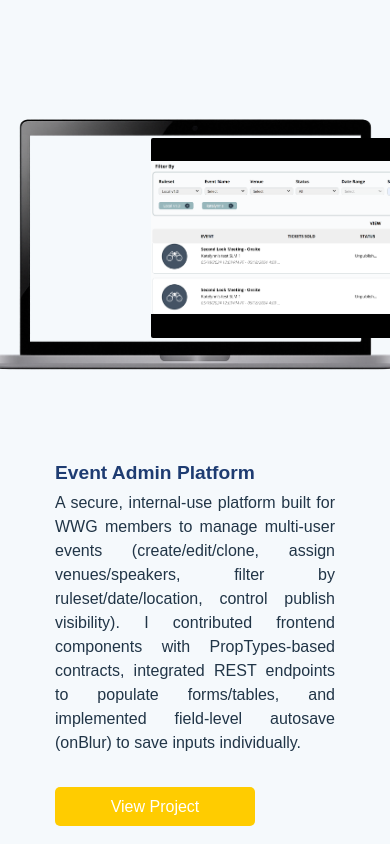
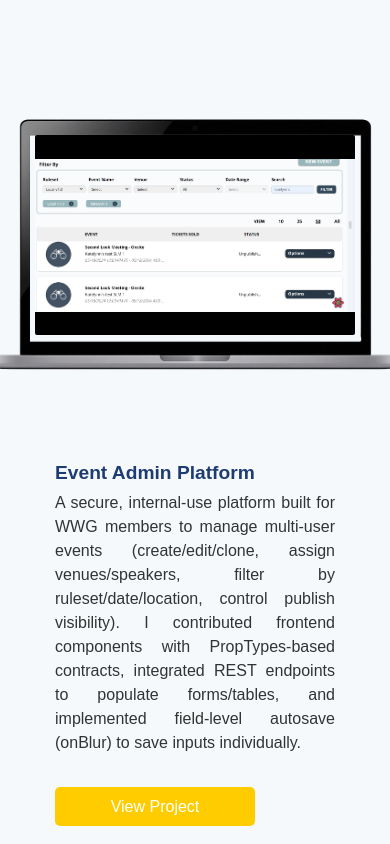
Before and after one commit to corrzhalstead/new-portfolio, a React (Vite) app: page / in a window 390 px wide. Shown: the part 2280-3124 px from the top of the page. Built offline with nearby package versions, Linux system fonts and the light colour scheme.

Commit message:
Updated responsive layout

```diff
--- a/src/components/Card/Card.jsx
+++ b/src/components/Card/Card.jsx
@@ -3,7 +3,7 @@ import styles from "./Card.module.css";
 import { Link } from "react-router-dom";
 import aboutMe from "../../assets/aboutMe_image.png";
 import Button from "../Button/Button";
-import Resume from "../../assets/Corazon_Halstead_Resume.pdf";
+import Resume from "../../assets/Corazon_Halstead_Resume_Portfolio.pdf";
 
 function Card({ header, description, isButtonVisible, buttonText, onClick }) {
   return (
--- a/src/components/Navbar/Navbar.jsx
+++ b/src/components/Navbar/Navbar.jsx
@@ -2,48 +2,12 @@ import React, { useState } from "react";
 import styles from "./Navbar.module.css";
 import { Link } from "react-router-dom";
 import profilePic from "../../assets/ProfilePic.jpg";
+import Resume from "../../assets/Corazon_Halstead_Resume_Portfolio.pdf";
 
 function Navbar() {
   const [isOpen, setIsOpen] = useState(false);
 
   const toggleMenu = () => setIsOpen((prev) => !prev);
-
-  // return (
-  //   <div className={styles.container}>
-  //     <button className={styles.menuToggle} onClick={toggleMenu}>
-  //       ☰
-  //     </button>
-  //     <div className={styles.navbar}>
-  //       <ul className={`${styles.navList} ${isOpen ? styles.open : ""}`}>
-  //         <li className={styles.navItem}>
-  //           <Link to="/" onClick={() => setIsOpen(false)}>
-  //             Home
-  //           </Link>
-  //         </li>
-  //         <li className={styles.navItem}>
-  //           <Link to="/about" onClick={() => setIsOpen(false)}>
-  //             About
-  //           </Link>
-  //         </li>
-  //         <li className={styles.navItem}>
-  //           <Link to="/projects" onClick={() => setIsOpen(false)}>
-  //             Projects
-  //           </Link>
-  //         </li>
-  //         <li className={styles.navItem}>
-  //           <Link to="/resume" onClick={() => setIsOpen(false)}>
-  //             Resume
-  //           </Link>
-  //         </li>
-  //         <li className={styles.navItem}>
-  //           <Link to="/contact" onClick={() => setIsOpen(false)}>
-  //             Contact
-  //           </Link>{" "}
-  //         </li>
-  //       </ul>
-  //     </div>
-  //   </div>
-  // );
 
   return (
     <div className={styles.container}>
@@ -56,22 +20,13 @@ function Navbar() {
           </a>
         </div>
 
-        {/* Hamburger toggle for mobile */}
         <button className={styles.menuToggle} onClick={toggleMenu}>
           ☰
         </button>
 
         {/* Navigation links */}
         <ul className={`${styles.navList} ${isOpen ? styles.open : ""}`}>
-          {/* <li className={styles.navItem}>
-            <Link to="/" onClick={() => setIsOpen(false)}>
-              Home
-            </Link>
-          </li> */}
           <li className={styles.navItem}>
-            {/* <Link to="/about" onClick={() => setIsOpen(false)}>
-              About
-            </Link> */}
             <a href="#about" onClick={() => setIsOpen(false)}>
               About
             </a>
@@ -82,7 +37,7 @@ function Navbar() {
             </a>
           </li>
           <li className={styles.navItem}>
-            <a href="#resume" onClick={() => setIsOpen(false)}>
+            <a href={Resume} download target="_blank" rel="noopener noreferrer">
               Resume
             </a>
           </li>
--- a/src/components/ProjectItem/ProjectItem.module.css
+++ b/src/components/ProjectItem/ProjectItem.module.css
@@ -71,6 +71,8 @@
 .description {
   font-size: 16px;
   line-height: 1.5;
+  /* color: #1e3c72; */
+  color: #333;
 }
 
 .buttonContainer {
@@ -117,3 +119,15 @@
     margin-top: -0.15rem;
   }
 }
+
+@media (max-width: 768px) {
+  .screenImage {
+    position: absolute;
+    top: 28.8%;
+    left: 50%;
+    transform: translateX(-50%);
+    width: 320px;
+    height: auto;
+    margin-top: -0.15rem;
+  }
+}
--- a/src/components/ProjectShow/ProjectShow.module.css
+++ b/src/components/ProjectShow/ProjectShow.module.css
@@ -6,12 +6,16 @@
 
 .videoBlock {
   position: relative;
+  width: 100%;
+  max-width: 100%;
+  /* overflow: hidden; */
 }
 
 .video {
   width: 100%;
   height: auto;
   border-radius: 16px;
+  object-fit: cover;
 }
 
 .actions {
@@ -29,3 +33,11 @@
 .actions button:hover {
   background: #f5f5f5;
 }
+
+@media (max-width: 700px) {
+  .wrap {
+    width: 100%;
+    /* margin: 0 auto; */
+    padding: 16px;
+  }
+}
--- a/src/pages/ProjectDetails/ProjectDetails.module.css
+++ b/src/pages/ProjectDetails/ProjectDetails.module.css
@@ -1,12 +1,10 @@
 .container {
+  position: relative;
   width: 100%;
   /* max-width: 1200px; */
-  padding: 2rem 5rem;
+  padding: 1rem 5rem;
   display: flex;
-  /* justify-content: center; */
-  /* align-items: center; */
-  /* background-color: linear-gradient(#ffff, #2e5aad); */
-  /* background-color: black; */
+  flex-direction: column;
 }
 
 .container::before {
@@ -19,6 +17,7 @@
   background-size: cover;
   opacity: 0.3;
   z-index: -1;
+  min-height: 90vh;
 }
 
 .topContainer {
@@ -49,6 +48,7 @@
 
 .contentLeft {
   min-width: 600px;
+  max-width: 100%;
   flex: 1;
   margin-right: 2rem;
 }
@@ -96,3 +96,21 @@
 /* .projectSubContainer p {
   font-size: 15px;
 } */
+
+@media (max-width: 1254px) {
+  .content {
+    display: flex;
+    flex-direction: column;
+    width: 100%;
+    margin-top: 1rem;
+  }
+}
+
+@media (max-width: 700px) {
+  .contentLeft {
+    min-width: 100%;
+    max-width: 100%;
+    flex: 1;
+    margin-bottom: 2rem;
+  }
+}
```
Also changed, not shown: src/App.jsx (+0 -14 lines), 2 other files (tests, documents, lock files or other folders).
